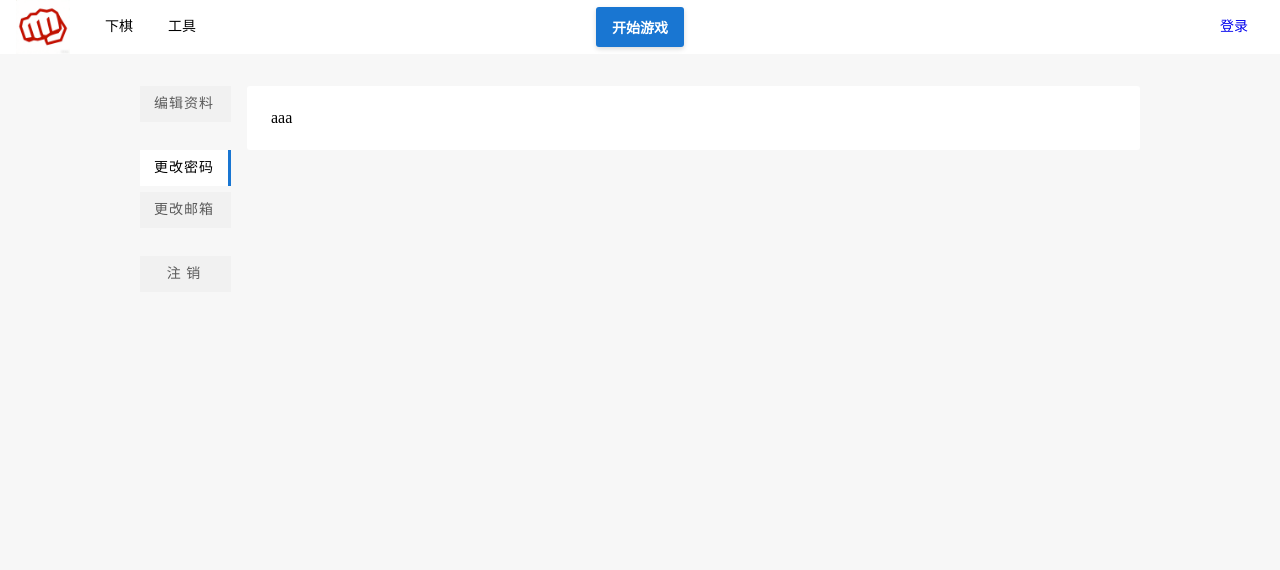
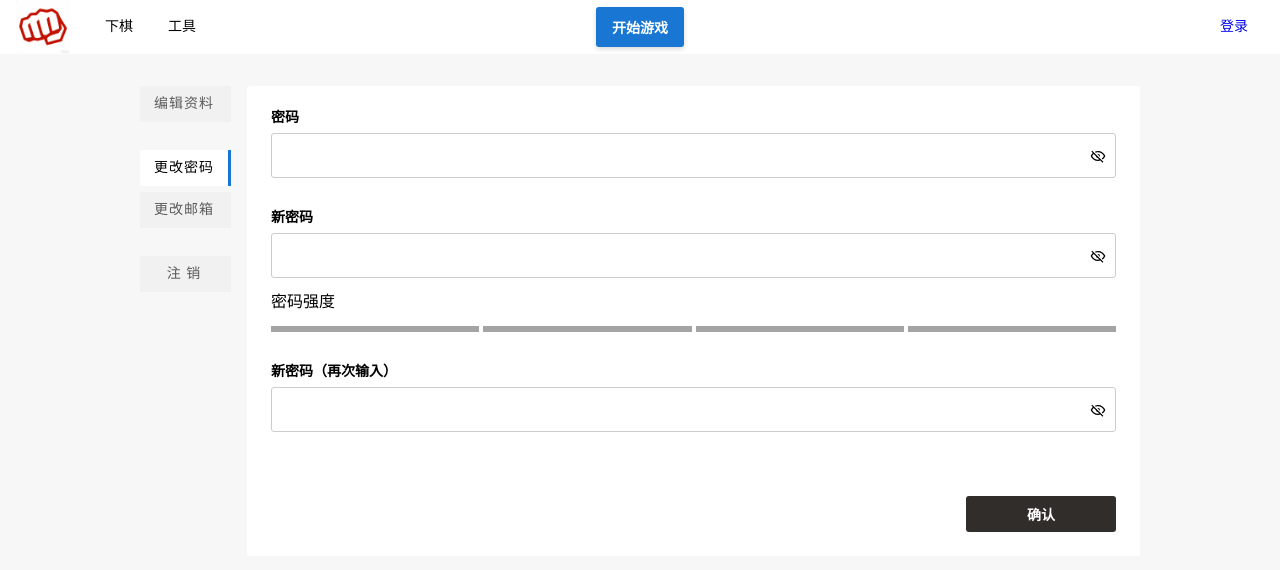
Before and after one commit to fxbsujay/new-spirit, a Vue app in the folder ui/: page /account in a window 1280 px wide. Both pictures are taken after a click on the element "更改密码". Shown: the top 570 px of the page. Built offline with nearby package versions, Linux system fonts and the light colour scheme; no server answers; the HTML template or start-up script is replaced by a standard one.

Commit message:
12312332

```diff
--- a/ui/src/views/account/home/components/EditUser.vue
+++ b/ui/src/views/account/home/components/EditUser.vue
@@ -68,9 +68,7 @@ const uploadChangeHandle = e => {
         </div>
       </div>
     </div>
-
-
-    <button type="submit" class="submit-button button " :class="success ? 'border' : 'black'">{{ success ? '再次编辑' : '保存' }}</button>
+    <button type="submit" class="submit-button button " :disabled="success" :class="success ? 'border' : 'black'">{{ success ? '再次编辑' : '保存' }}</button>
   </form>
 </template>
 
--- /dev/null
+++ b/ui/src/views/account/home/components/Password.vue
@@ -0,0 +1,155 @@
+<script setup lang="ts">
+import { reactive, ref } from 'vue'
+import http from '@/utils/http.js'
+import snackbar from '@/components/snackbar/index.js'
+import { debounce, passwordStrength } from '@/utils/index.js'
+
+const formState = reactive({
+  oldPassword: '',
+  newPassword: '',
+  confirmPassword: ''
+})
+const strength = ref(0)
+const oldPasswordReveal = ref(false)
+const newPasswordReveal = ref(false)
+const confirmPasswordReveal = ref(false)
+const loading = ref(false)
+const submitHandle = () => {
+  snackbar.warning("A")
+}
+
+const passwordInputHandler = (event) => {
+  strength.value = passwordStrength(event.target.value)
+}
+
+</script>
+
+<template>
+  <form class="form" @submit.prevent="submitHandle">
+    <div class="form-group">
+      <div class="border-input-wrap">
+        <label class="label" >密码</label>
+        <div class="password-reveal">
+          <input
+              class="input"
+              required
+              pattern="[a-zA-Z0-9@!$^.*_%]{6,30}"
+              title="6-30位字母，数字或以下@!$^.*_%合法符号"
+              v-model="formState.oldPassword"
+              :disabled="loading"
+              :type="oldPasswordReveal ? 'input' : 'password'"
+          />
+          <Icon
+              class="reveal-icon"
+              size="1rem"
+              :name="oldPasswordReveal ? 'eye-outline' : 'eye-off-outline'"
+              @click="oldPasswordReveal = !oldPasswordReveal"
+          />
+        </div>
+      </div>
+    </div>
+    <div class="form-group">
+      <div class="border-input-wrap">
+        <label class="label" >新密码</label>
+        <div class="password-reveal">
+          <input
+              class="input"
+              required
+              pattern="[a-zA-Z0-9@!$^.*_%]{6,30}"
+              title="6-30位字母，数字或以下@!$^.*_%合法符号"
+              v-model="formState.newPassword"
+              :disabled="loading"
+              :type="newPasswordReveal ? 'input' : 'password'"
+              @input="passwordInputHandler"
+          />
+          <Icon
+              class="reveal-icon"
+              size="1rem"
+              :name="newPasswordReveal ? 'eye-outline' : 'eye-off-outline'"
+              @click="newPasswordReveal = !newPasswordReveal"
+          />
+        </div>
+      </div>
+    </div>
+    <div class="form-group password-complexity">
+      <label class="form-help">密码强度</label>
+      <div class="password-complexity-meter">
+        <span :class="strength > 0 ? 'action' : ''"></span>
+        <span :class="strength > 1 ? 'action' : ''"></span>
+        <span :class="strength > 2 ? 'action' : ''"></span>
+        <span :class="strength > 3 ? 'action' : ''"></span>
+      </div>
+    </div>
+    <div class="form-group">
+      <div class="border-input-wrap">
+        <label class="label" >新密码（再次输入）</label>
+        <div class="password-reveal">
+          <input
+              class="input"
+              required
+              pattern="[a-zA-Z0-9@!$^.*_%]{6,30}"
+              title="6-30位字母，数字或以下@!$^.*_%合法符号"
+              v-model="formState.confirmPassword"
+              :disabled="loading"
+              :type="confirmPasswordReveal ? 'input' : 'password'"
+          />
+          <Icon
+              class="reveal-icon"
+              size="1rem"
+              :name="confirmPasswordReveal ? 'eye-outline' : 'eye-off-outline'"
+              @click="confirmPasswordReveal = !confirmPasswordReveal"
+          />
+        </div>
+      </div>
+    </div>
+    <button type="submit" class="submit-button button black">确认</button>
+  </form>
+</template>
+
+<style scoped lang="less">
+@import "@/assets/css/variable.less";
+
+.form-group {
+  margin-bottom: 2rem;
+
+  .label {
+    font-weight: bolder;
+  }
+}
+
+.password-complexity {
+  margin-top: -1rem;
+  margin-bottom: 2rem ;
+}
+
+.password-complexity-meter {
+  display: flex;
+  grid-gap: .25rem;
+  height: .4rem;
+  margin-top: 1rem;
+
+  & > span {
+    background-color: #a4a4a4;
+    width: 25%;
+    &.action {
+      background-color: @c-positive;
+    }
+  }
+}
+
+.submit-button {
+
+  margin-top: 2rem;
+  height: 36px;
+  font-size: 14px;
+  max-width: 100%;
+  width: 150px;
+  float: right;
+
+  &.black {
+    background-color: #312d2a;
+  }
+
+}
+
+</style>
--- a/ui/src/views/account/home/index.vue
+++ b/ui/src/views/account/home/index.vue
@@ -1,10 +1,11 @@
 <script setup lang="ts">
 import { ref, h } from 'vue'
 import EditUser from './components/EditUser.vue'
+import Password from './components/Password.vue'
 
 const tabs = [
   { name: '编辑资料', component: EditUser, sep: true },
-  { name: '更改密码', component: h('div', 'aaa'), sep: false },
+  { name: '更改密码', component: Password, sep: false },
   { name: '更改邮箱', component: EditUser, sep: true },
   { name: '注 销', component: EditUser, sep: false },
 ]
```
Also changed, not shown: 1 other file (tests, documents, lock files or other folders).
